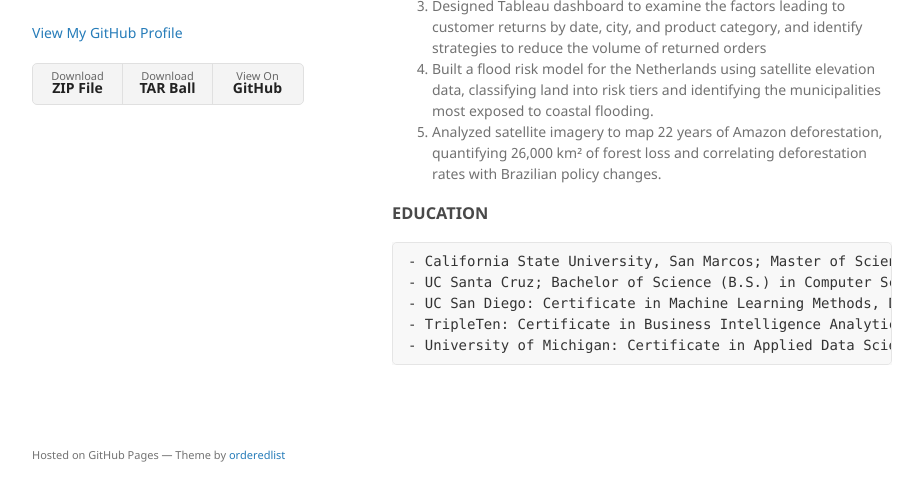
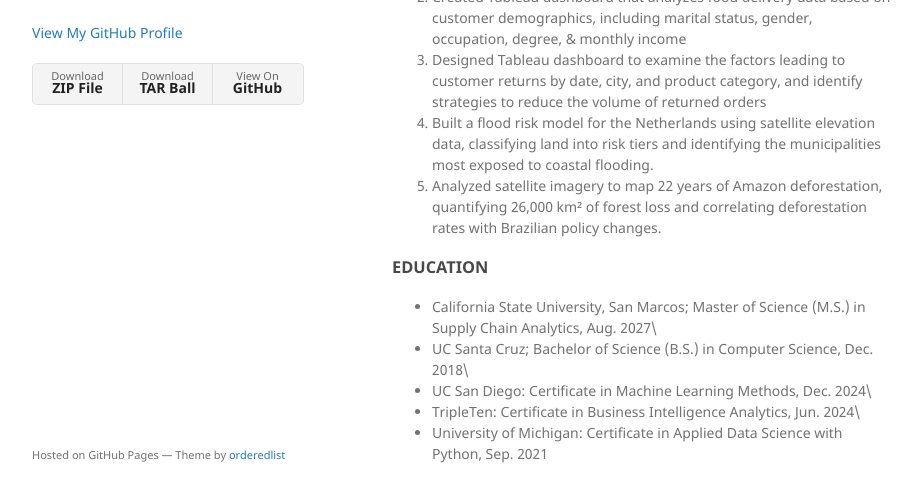
Before and after one commit to rlukkoor/rlukkoor.github.io, a Jekyll site: the page built from index.md, in a window 1280 px wide and 900 px high, scrolled down 1185 px, cut to the strip 366-868 px from the top of the window. Shown: the whole strip, without its empty margins (178-1101 px from the left). Built offline with Jekyll 4.4.1, drawn with Linux system fonts in a browser that asks for light colours; our own code applies the rules of GitHub Pages for plain Markdown files; some of the changed text lies outside the part shown.

````diff
--- a/index.md
+++ b/index.md
@@ -8,8 +8,10 @@ layout: default
 
 ## Contact Info and Links
 
-rohithlukkoor@gmail.com &nbsp;&nbsp;&nbsp;&nbsp; (408) 805-0506 &nbsp;&nbsp;&nbsp;&nbsp; San Diego, CA\
-[Tableau](https://public.tableau.com/app/profile/rohith.lukkoor/vizzes) &nbsp;&nbsp;&nbsp;&nbsp;&nbsp;&nbsp;&nbsp;&nbsp;&nbsp;&nbsp;&nbsp;&nbsp;&nbsp;&nbsp;&nbsp;&nbsp;&nbsp;&nbsp;&nbsp;&nbsp;&nbsp;&nbsp;&nbsp;&nbsp;&nbsp;&nbsp;&nbsp;&nbsp;&nbsp;&nbsp;&nbsp;&nbsp;&nbsp;&nbsp; [LinkedIn](https://www.linkedin.com/in/rohithlukkoor/) &nbsp;&nbsp;&nbsp;&nbsp;&nbsp;&nbsp;&nbsp;&nbsp;&nbsp;&nbsp;&nbsp;&nbsp;&nbsp;&nbsp;&nbsp;&nbsp;&nbsp;&nbsp; [Github](https://github.com/rlukkoor)
+| | | |
+| :--- | :--- | :--- |
+| rohithlukkoor@gmail.com | (408) 805-0506 | San Diego, CA |
+| [Tableau](https://tableau.com) | [LinkedIn](https://linkedin.com) | [Github](https://github.com) |
 
 **Data Analyst & AI Engineer | Supply Chain, Geospatial Analysis, Machine Learning, Business Intelligence**
 
@@ -61,10 +63,8 @@ and identifying the municipalities most exposed to coastal flooding.
 loss and correlating deforestation rates with Brazilian policy changes.
 
 ### EDUCATION
-```
-- California State University, San Marcos; Master of Science (M.S.) in Supply Chain Analytics, Aug. 2027
-- UC Santa Cruz; Bachelor of Science (B.S.) in Computer Science, Dec. 2018
-- UC San Diego: Certificate in Machine Learning Methods, Dec. 2024
-- TripleTen: Certificate in Business Intelligence Analytics, Jun. 2024
+- California State University, San Marcos; Master of Science (M.S.) in Supply Chain Analytics, Aug. 2027\
+- UC Santa Cruz; Bachelor of Science (B.S.) in Computer Science, Dec. 2018\
+- UC San Diego: Certificate in Machine Learning Methods, Dec. 2024\
+- TripleTen: Certificate in Business Intelligence Analytics, Jun. 2024\
 - University of Michigan: Certificate in Applied Data Science with Python, Sep. 2021
-```
````
